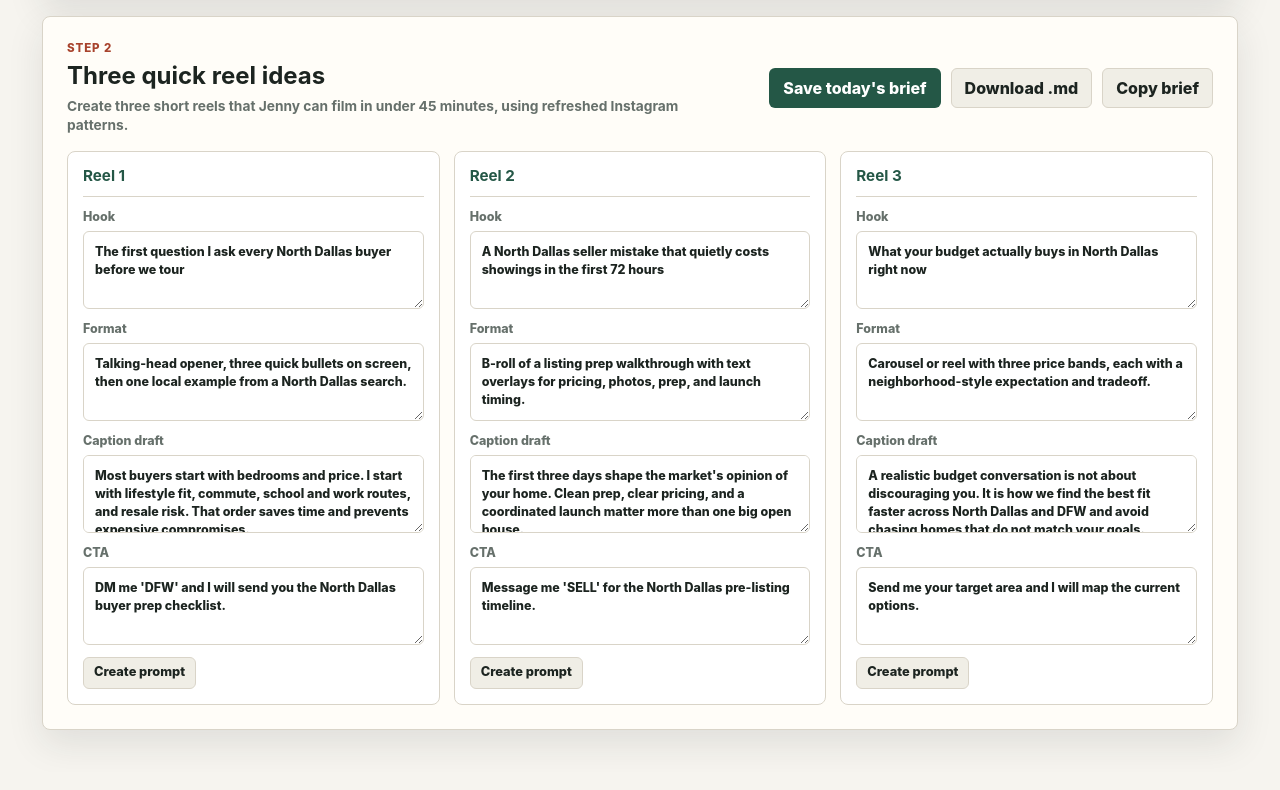
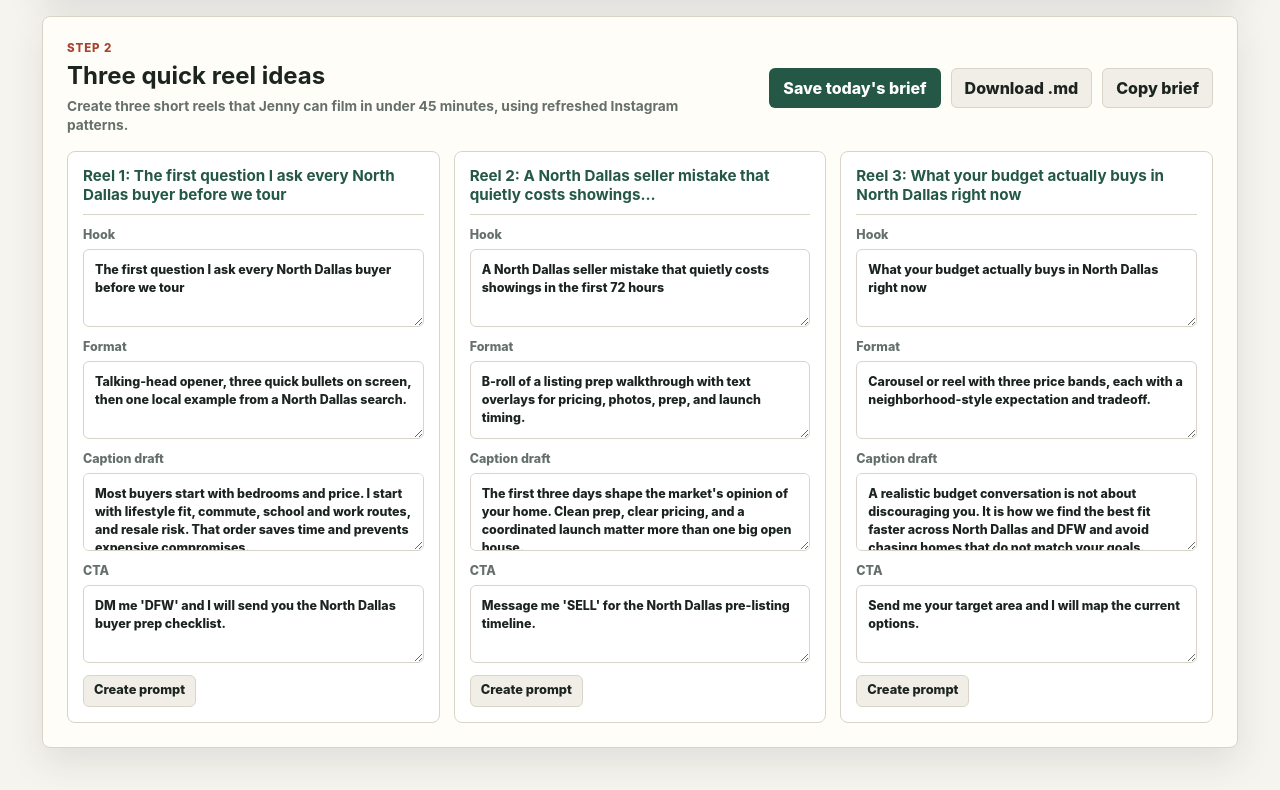
Before and after one commit to andrewsyjun/jennyscontents, a website: page index.html in a window 1280 px wide. Shown: the part 1114-1904 px from the top of the page. Drawn offline with Linux system fonts and the light colour scheme; no server answers.

Commit message:
Make content idea card titles descriptive

```diff
--- a/app.js
+++ b/app.js
@@ -1655,10 +1655,10 @@ function renderIdeas() {
   state.ideas.forEach((idea, index) => {
     const card = template.content.firstElementChild.cloneNode(true);
     renderIdeaCardTitle(card, idea, index, plan);
-    bindIdeaField(card, ".idea-hook", index, "hook", idea.hook);
-    bindIdeaField(card, ".idea-format", index, "format", idea.format);
-    bindIdeaField(card, ".idea-caption", index, "caption", idea.caption);
-    bindIdeaField(card, ".idea-cta", index, "cta", idea.cta);
+    bindIdeaField(card, ".idea-hook", index, "hook", idea.hook, plan);
+    bindIdeaField(card, ".idea-format", index, "format", idea.format, plan);
+    bindIdeaField(card, ".idea-caption", index, "caption", idea.caption, plan);
+    bindIdeaField(card, ".idea-cta", index, "cta", idea.cta, plan);
     bindIdeaPromptControls(card, index);
     grid.append(card);
   });
@@ -1671,13 +1671,24 @@ function renderIdeaCardTitle(card, idea, index, plan) {
 }
 
 function ideaCardTitle(idea, index, plan) {
-  const slotLabel = plan?.slots?.[index]?.label;
-  if (slotLabel) return slotLabel;
+  const slotLabel = plan?.slots?.[index]?.label || `Idea ${index + 1}`;
+  const hookTitle = compactIdeaTitle(idea?.hook);
+  if (hookTitle) return `${slotLabel}: ${hookTitle}`;
 
   const formatLabel = String(idea?.format || "").split(":")[0].trim();
-  if (formatLabel && formatLabel.length <= 32) return titleCase(formatLabel);
-
-  return `Idea ${index + 1}`;
+  if (formatLabel && formatLabel.length <= 32) return `${slotLabel}: ${titleCase(formatLabel)}`;
+
+  return slotLabel;
+}
+
+function compactIdeaTitle(value, limit = 64) {
+  const text = String(value || "").trim().replace(/\s+/g, " ");
+  if (!text) return "";
+  if (text.length <= limit) return text;
+
+  const clipped = text.slice(0, limit - 3).trim().replace(/[\s:;,.!?-]+$/, "");
+  const wordBoundary = clipped.replace(/\s+\S*$/, "");
+  return `${wordBoundary.length >= 36 ? wordBoundary : clipped}...`;
 }
 
 function titleCase(value) {
@@ -1734,12 +1745,13 @@ function refreshIdeaPrompt(card, index) {
   promptText.value = productionPromptFromIdea(idea);
 }
 
-function bindIdeaField(card, selector, index, key, value) {
+function bindIdeaField(card, selector, index, key, value, plan) {
   const field = card.querySelector(selector);
   field.value = value || "";
   field.addEventListener("input", () => {
     state.ideas[index][key] = field.value;
     state.ideas[index].videoPrompt = productionPromptFromIdea(state.ideas[index]);
+    if (key === "hook" || key === "format") renderIdeaCardTitle(card, state.ideas[index], index, plan);
     const panel = card.querySelector(".idea-prompt-panel");
     if (panel && !panel.hidden) refreshIdeaPrompt(card, index);
     markDirty();
--- a/index.html
+++ b/index.html
@@ -4,7 +4,7 @@
     <meta charset="utf-8" />
     <meta name="viewport" content="width=device-width, initial-scale=1" />
     <title>Jenny's Contents</title>
-    <link rel="stylesheet" href="./styles.css?v=20260601-cardtitles" />
+    <link rel="stylesheet" href="./styles.css?v=20260601-specifictitles2" />
   </head>
   <body>
     <header class="app-header">
@@ -427,6 +427,6 @@
       </article>
     </template>
 
-    <script src="./app.js?v=20260601-cardtitles" defer></script>
+    <script src="./app.js?v=20260601-specifictitles2" defer></script>
   </body>
 </html>
```
